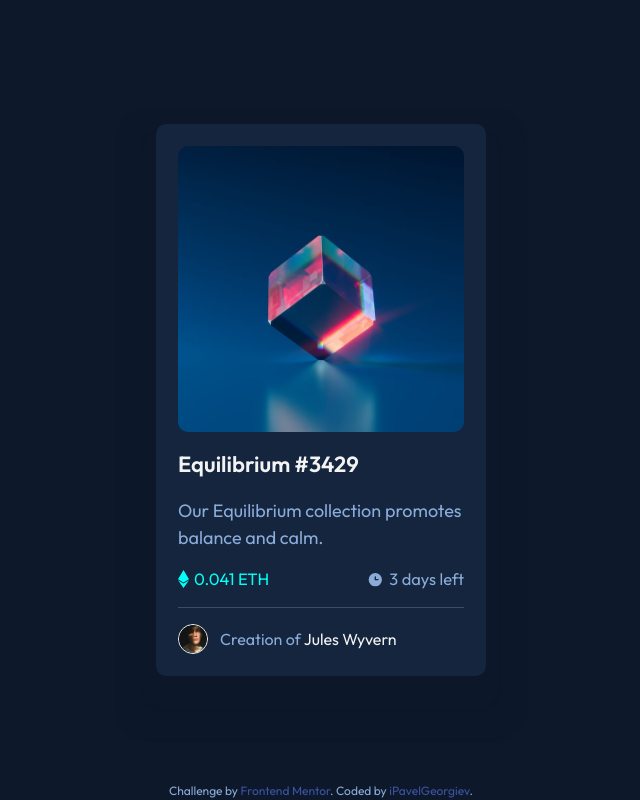
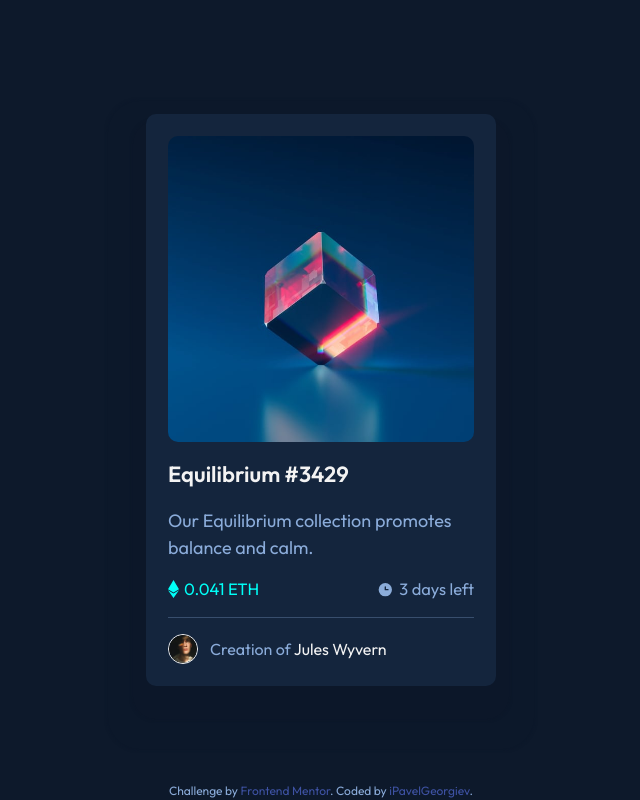
Before and after one commit to iPavelGeorgiev/nft-preview-card-component, a website: page src/index.html in a window 1280 px wide. Shown: the whole page, without its empty margins (319-959 px from the left). Drawn offline with Linux system fonts and the light colour scheme.

Commit message:
Adjust card width

```diff
--- a/src/scss/abstracts/_variables.scss
+++ b/src/scss/abstracts/_variables.scss
@@ -13,5 +13,5 @@ $font-weight-normal: 400 !default;
 $font-weight-bold: 600 !default;
 
 // others
-$container-max-width: 33rem !default;
+$container-max-width: 35rem !default;
 $card-border-radius: 1rem;
```
Also changed, not shown: src/css/main.css.
